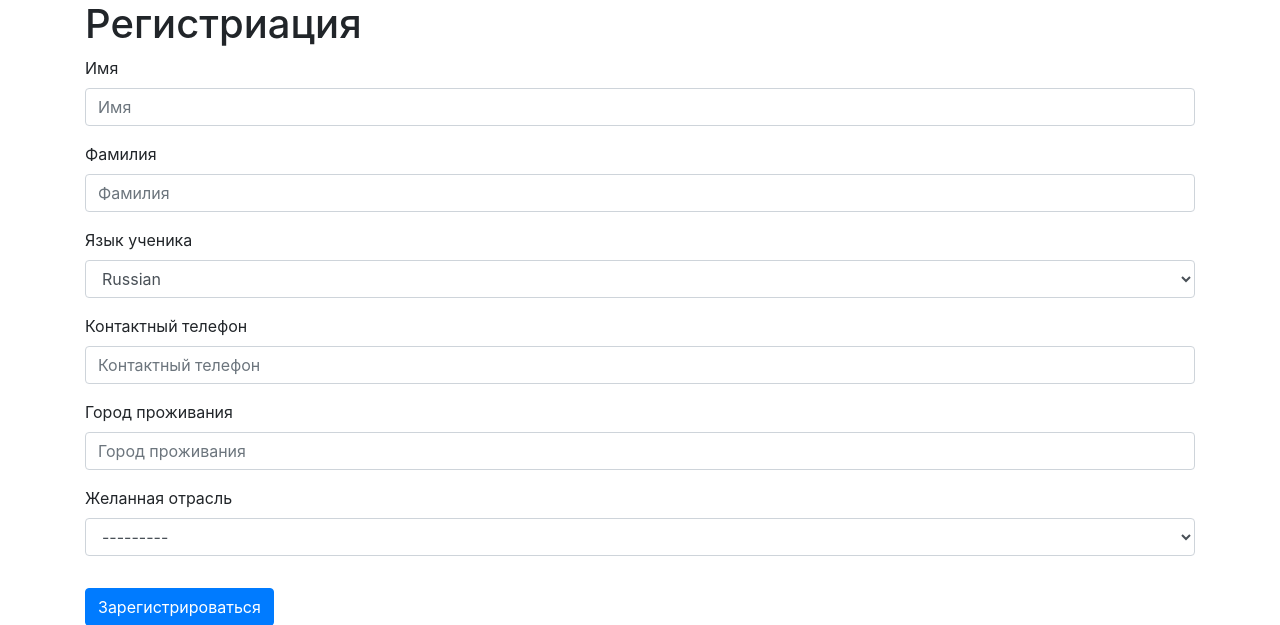
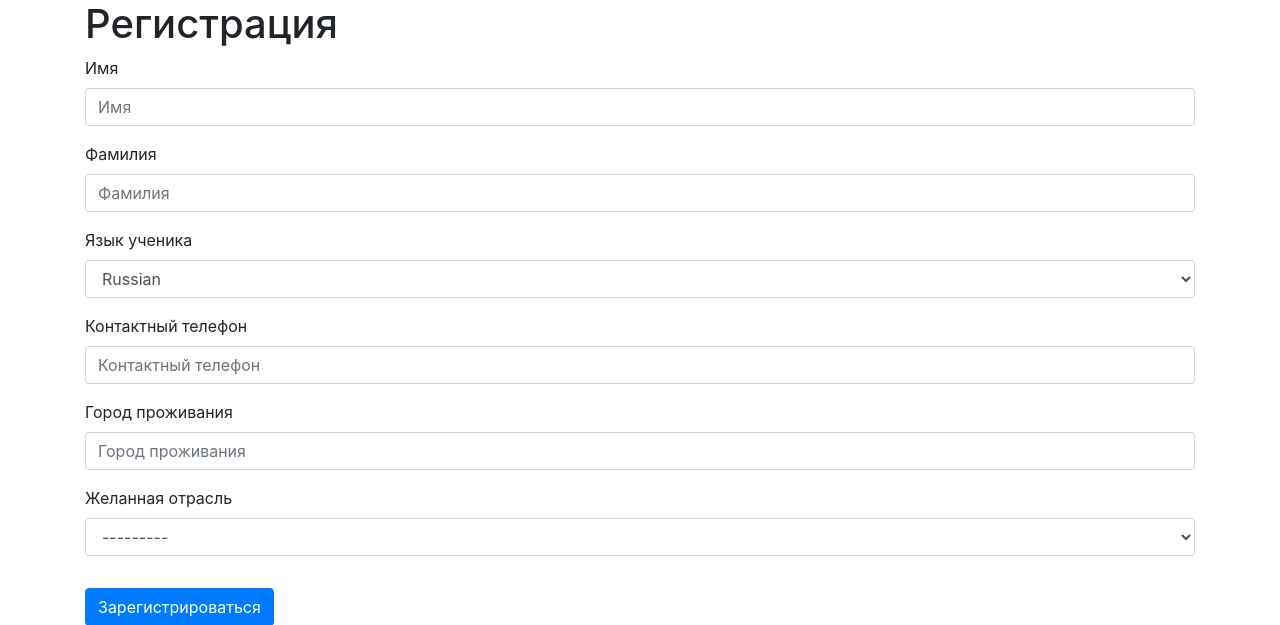
Before and after one commit to MaksimPak/django_aiogram, a Django app: page /start/ in a window 1280 px wide. Shown: the top 625 px of the page. Run offline with Django 3.2, Linux system fonts and the light colour scheme; some libraries are stand-ins or nearby versions.

Commit message:
signup typo fix

```diff
--- a/src/dashboard/templates/dashboard/signup.html
+++ b/src/dashboard/templates/dashboard/signup.html
@@ -5,7 +5,7 @@
 {% block title %} Зарегистрироваться {% endblock %}
 {% block content %}
 <div class="container">
-    <h1>Регистриация</h1>
+    <h1>Регистрация</h1>
 <form action="" method="post" class="form">
     {% csrf_token %}
     {% bootstrap_form form %}
```
